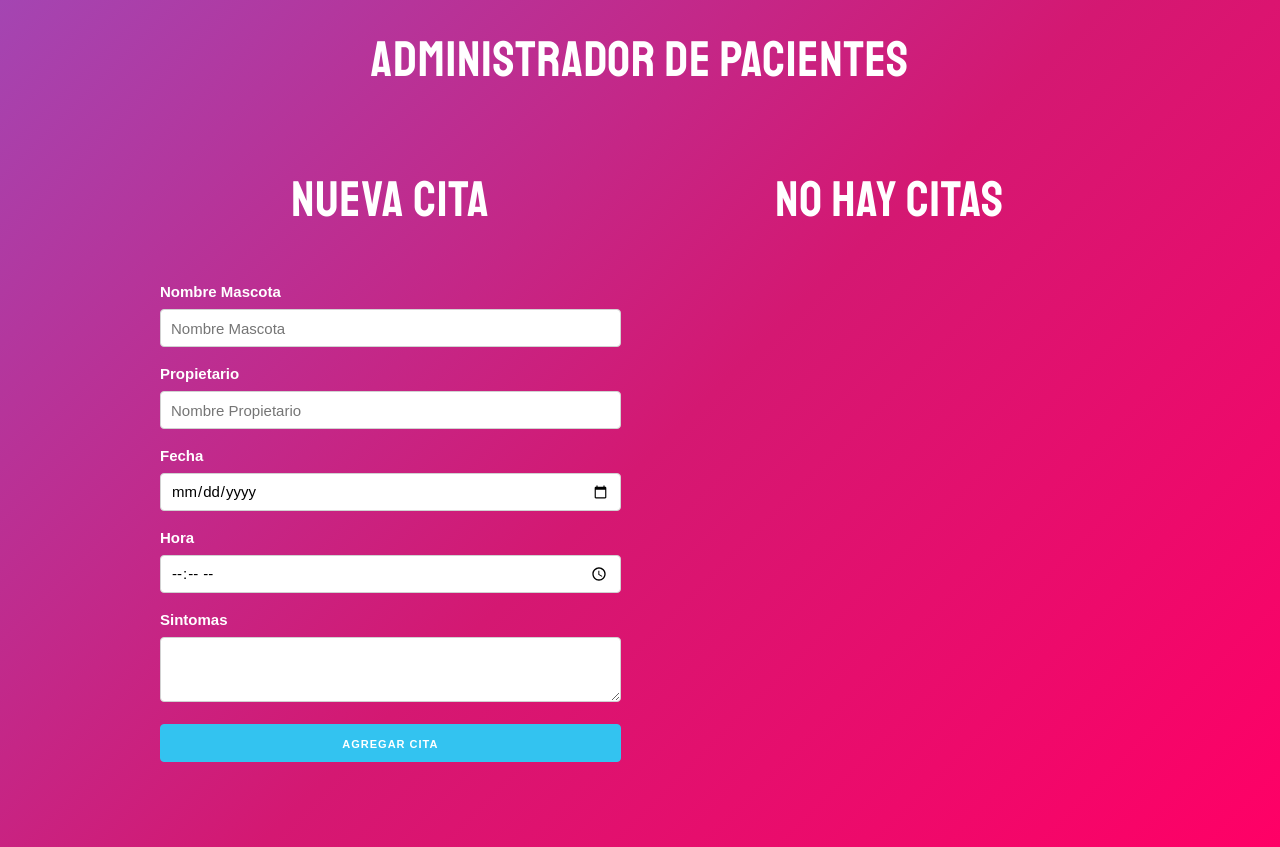
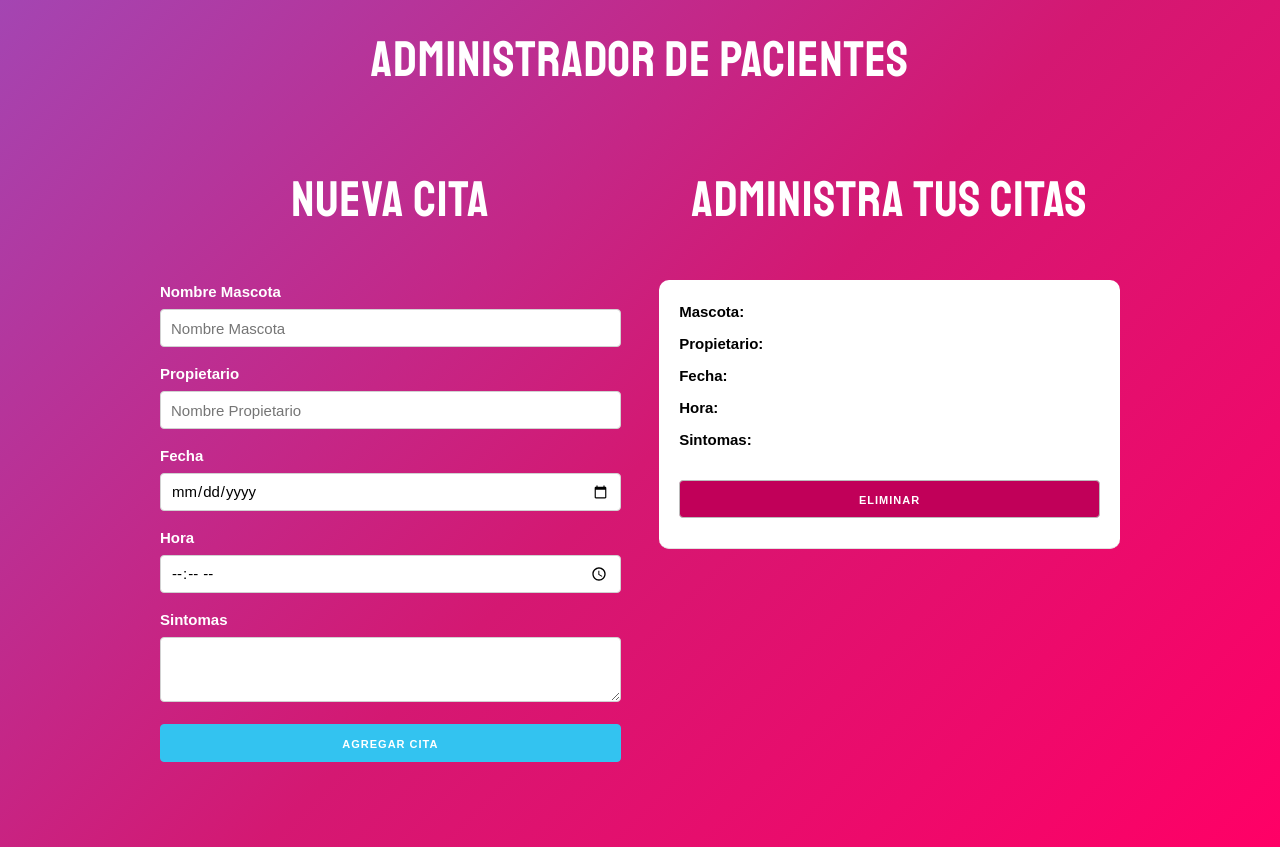
Before and after one commit to ferna2g/admin-pacientes, a React (Create React App) app: page / in a window 1280 px wide. Built offline with nearby package versions, Linux system fonts and the light colour scheme.

Commit message:
agregando localStorage

```diff
--- a/src/App.js
+++ b/src/App.js
@@ -1,14 +1,31 @@
-import React, { Fragment, useState } from 'react';
+import React, { Fragment, useState, useEffect } from 'react';
 import Formulario from "./components/Formulario"
 import Cita from "./components/Cita"
 
 function App() {
 
-const [citas, guardarCita] = useState([])
+//citas en localStorage
+let citasIniciales = JSON.parse(localStorage.getItem('citas'))
+if(!citasIniciales){
+  citasIniciales = []
+}
+
+//arreglo de citas
+const [citas, guardarCitas] = useState([citasIniciales])
+
+//useEffect para realizar ciertas operaciones cuando el state cambia
+useEffect( () => {
+  let citasIniciales = JSON.parse(localStorage.getItem('citas'))
+  if(citasIniciales){
+    localStorage.setItem('citas', JSON.stringify(citas))
+  }else {
+    localStorage.setItem('citas', JSON.stringify([]))
+  }
+}, [citas])
 
 //funcion que crea las citas actuales y agrega las nuevas
 const crearCita = cita => {
-  guardarCita([
+  guardarCitas([
     ...citas,
     cita
   ])
@@ -17,7 +34,7 @@ const crearCita = cita => {
 //Funcion que elimina una cita por su id
 const eliminarCita = id => {
   const nuevasCitas = citas.filter(cita => cita.id !== id)
-  guardarCita(nuevasCitas)
+  guardarCitas(nuevasCitas)
 }
 
 //funcion para validar mensajes
--- a/src/components/Formulario.jsx
+++ b/src/components/Formulario.jsx
@@ -1,5 +1,6 @@
 import React, { Fragment, useState } from "react"
 import uuid from 'uuid/v4'
+import PropTypes from "prop-types"
 
 const Formulario = ({crearCita}) => {
 
@@ -109,4 +110,8 @@ const Formulario = ({crearCita}) => {
   )
 }
 
+Formulario.propTypes = {
+  crearCita: PropTypes.func.isRequired
+}
+
 export default Formulario
```
